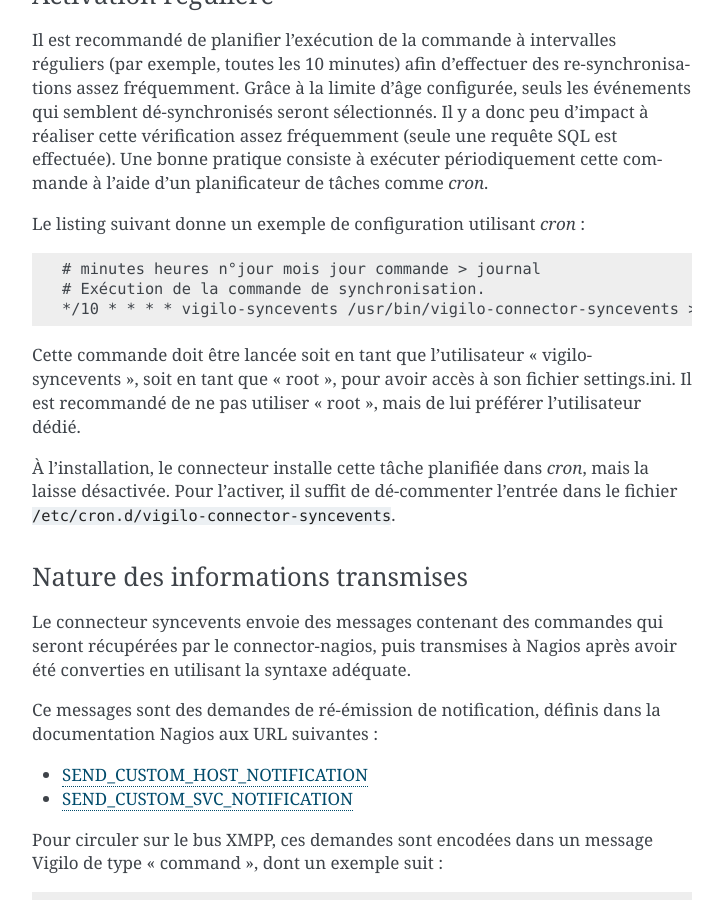
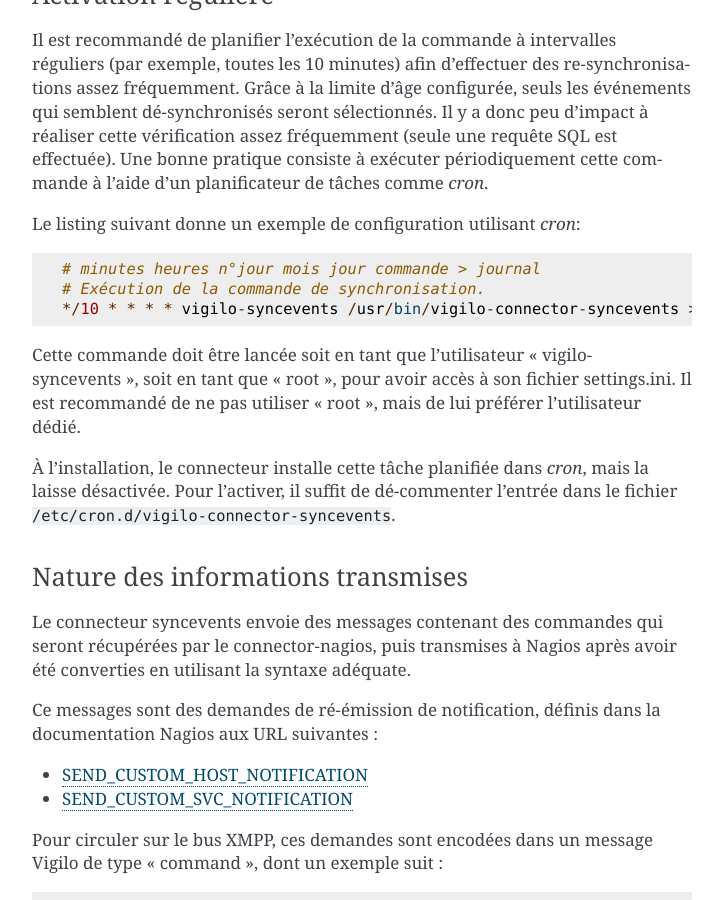
Before and after one commit to vigilo/connector-syncevents, a Sphinx documentation site: the page built from doc/admin.rst, in a window 1280 px wide and 900 px high, scrolled down 3308 px. Shown: the whole window, without its empty margins (388-1111 px from the left). Built offline with Sphinx 7.4.7, drawn with Linux system fonts in a browser that asks for light colours; the version number is read from the project's files by our own code; part of the change alters nothing that is shown.

```diff
--- a/doc/admin.rst
+++ b/doc/admin.rst
@@ -151,9 +151,7 @@ requête SQL est effectuée). Une bonne pratique consiste à exécuter
 périodiquement cette commande à l'aide d'un planificateur de tâches comme
 *cron*.
 
-Le listing suivant donne un exemple de configuration utilisant *cron* :
-
-.. sourcecode:: crontab
+Le listing suivant donne un exemple de configuration utilisant *cron*::
 
     # minutes heures n°jour mois jour commande > journal
     # Exécution de la commande de synchronisation.
```
